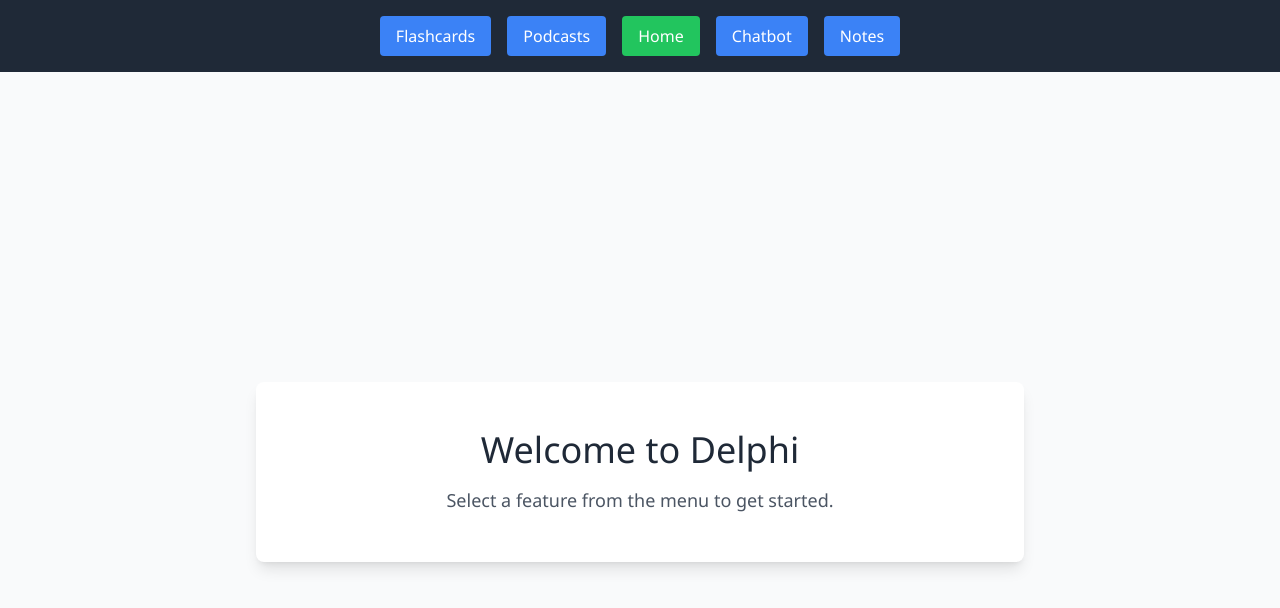
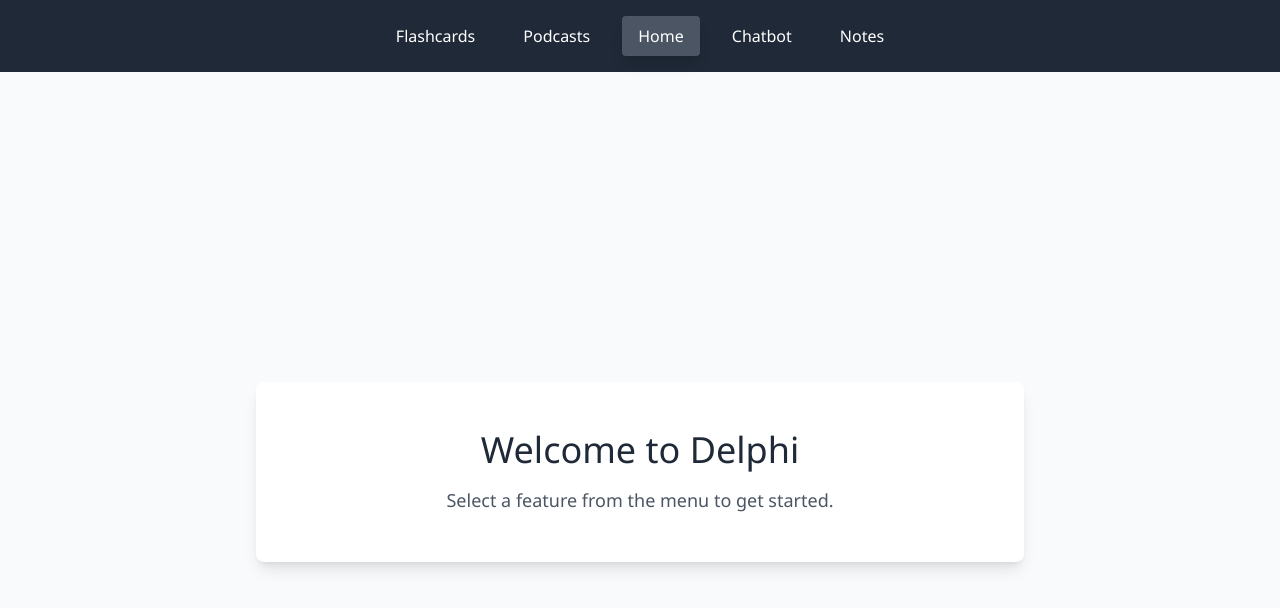
Before and after one commit to LEDMOV/Delphi-WEB, a React (Create React App) app: page / in a window 1280 px wide. Shown: the top 608 px of the page. Built offline with nearby package versions, Linux system fonts and the light colour scheme.

Commit message:
Changed the page colours on the banner and made it more obvious which page you're on

```diff
--- a/src/components/layouts/Header.js
+++ b/src/components/layouts/Header.js
@@ -1,40 +1,75 @@
 // src/components/layouts/Header.js
 import React from 'react';
-import { Link } from 'react-router-dom';
+import { NavLink } from 'react-router-dom';
 
 const Header = () => (
   <header className="bg-gray-800 text-white p-4 shadow">
     <nav className="flex justify-center items-center space-x-4">
-      <Link
+      <NavLink
         to="/flashcards"
-        className="bg-blue-500 text-white py-2 px-4 rounded hover:bg-blue-600 transition duration-300 transform hover:scale-105"
+        className={({ isActive }) =>
+          `py-2 px-4 rounded transition duration-300 transform hover:scale-105 ${
+            isActive ? 'shadow-lg' : ''
+          }`
+        }
+        style={({ isActive }) => ({
+          backgroundColor: isActive ? 'rgb(75 85 99)' : 'rgb(31 41 55)', // Match banner color with slight variation for active
+        })}
       >
         Flashcards
-      </Link>
-      <Link
+      </NavLink>
+      <NavLink
         to="/podcasts"
-        className="bg-blue-500 text-white py-2 px-4 rounded hover:bg-blue-600 transition duration-300 transform hover:scale-105"
+        className={({ isActive }) =>
+          `py-2 px-4 rounded transition duration-300 transform hover:scale-105 ${
+            isActive ? 'shadow-lg' : ''
+          }`
+        }
+        style={({ isActive }) => ({
+          backgroundColor: isActive ? 'rgb(75 85 99)' : 'rgb(31 41 55)', // Match banner color with slight variation for active
+        })}
       >
         Podcasts
-      </Link>
-      <Link
+      </NavLink>
+      <NavLink
         to="/"
-        className="bg-green-500 text-white py-2 px-4 rounded hover:bg-green-600 transition duration-300 transform hover:scale-105"
+        className={({ isActive }) =>
+          `py-2 px-4 rounded transition duration-300 transform hover:scale-105 ${
+            isActive ? 'shadow-lg' : ''
+          }`
+        }
+        style={({ isActive }) => ({
+          backgroundColor: isActive ? 'rgb(75 85 99)' : 'rgb(31 41 55)', // Match banner color with slight variation for active
+        })}
       >
         Home
-      </Link>
-      <Link
+      </NavLink>
+      <NavLink
         to="/chatbot"
-        className="bg-blue-500 text-white py-2 px-4 rounded hover:bg-blue-600 transition duration-300 transform hover:scale-105"
+        className={({ isActive }) =>
+          `py-2 px-4 rounded transition duration-300 transform hover:scale-105 ${
+            isActive ? 'shadow-lg' : ''
+          }`
+        }
+        style={({ isActive }) => ({
+          backgroundColor: isActive ? 'rgb(75 85 99)' : 'rgb(31 41 55)', // Match banner color with slight variation for active
+        })}
       >
         Chatbot
-      </Link>
-      <Link
+      </NavLink>
+      <NavLink
         to="/notes"
-        className="bg-blue-500 text-white py-2 px-4 rounded hover:bg-blue-600 transition duration-300 transform hover:scale-105"
+        className={({ isActive }) =>
+          `py-2 px-4 rounded transition duration-300 transform hover:scale-105 ${
+            isActive ? 'shadow-lg' : ''
+          }`
+        }
+        style={({ isActive }) => ({
+          backgroundColor: isActive ? 'rgb(75 85 99)' : 'rgb(31 41 55)', // Match banner color with slight variation for active
+        })}
       >
         Notes
-      </Link>
+      </NavLink>
     </nav>
   </header>
 );
```
